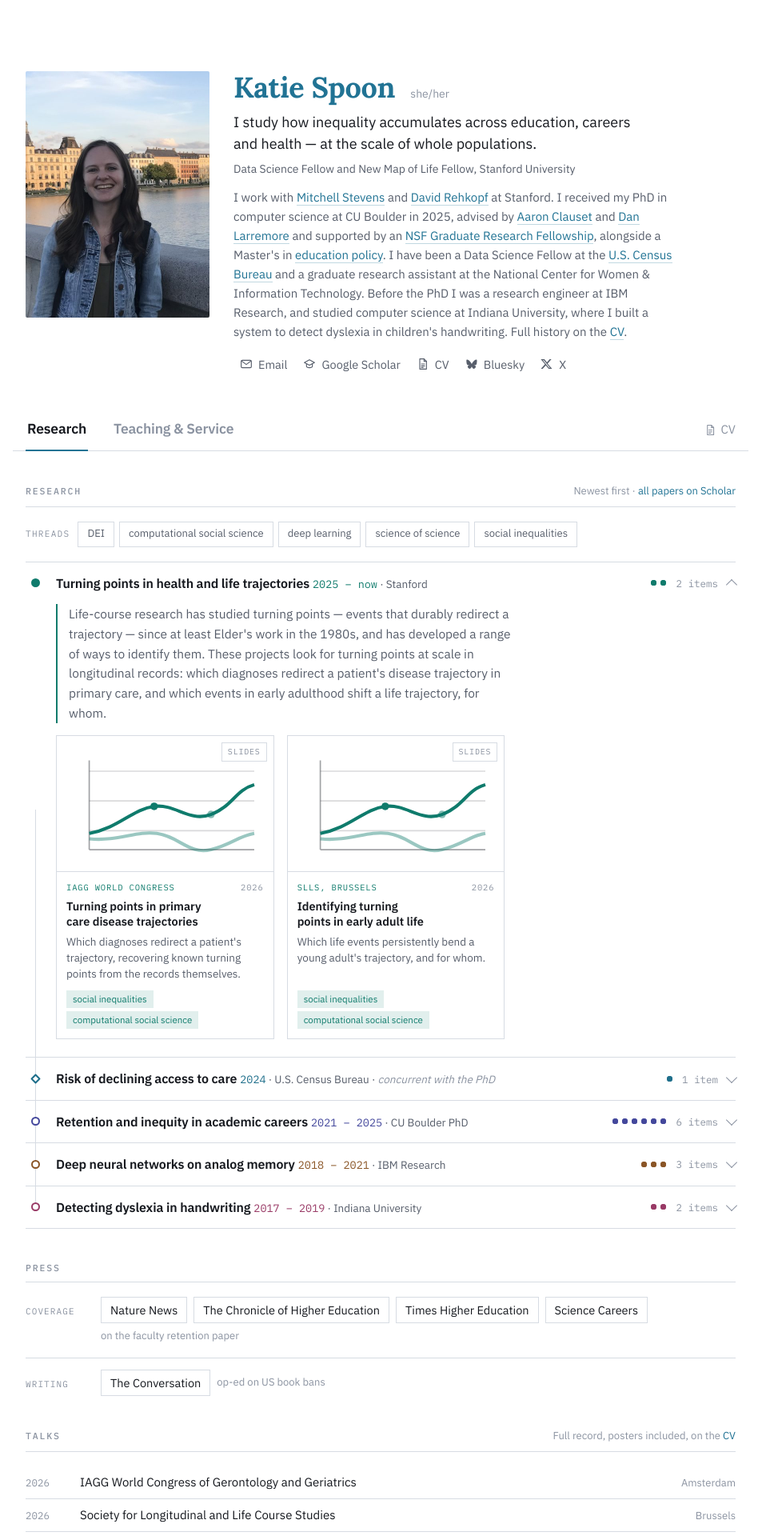
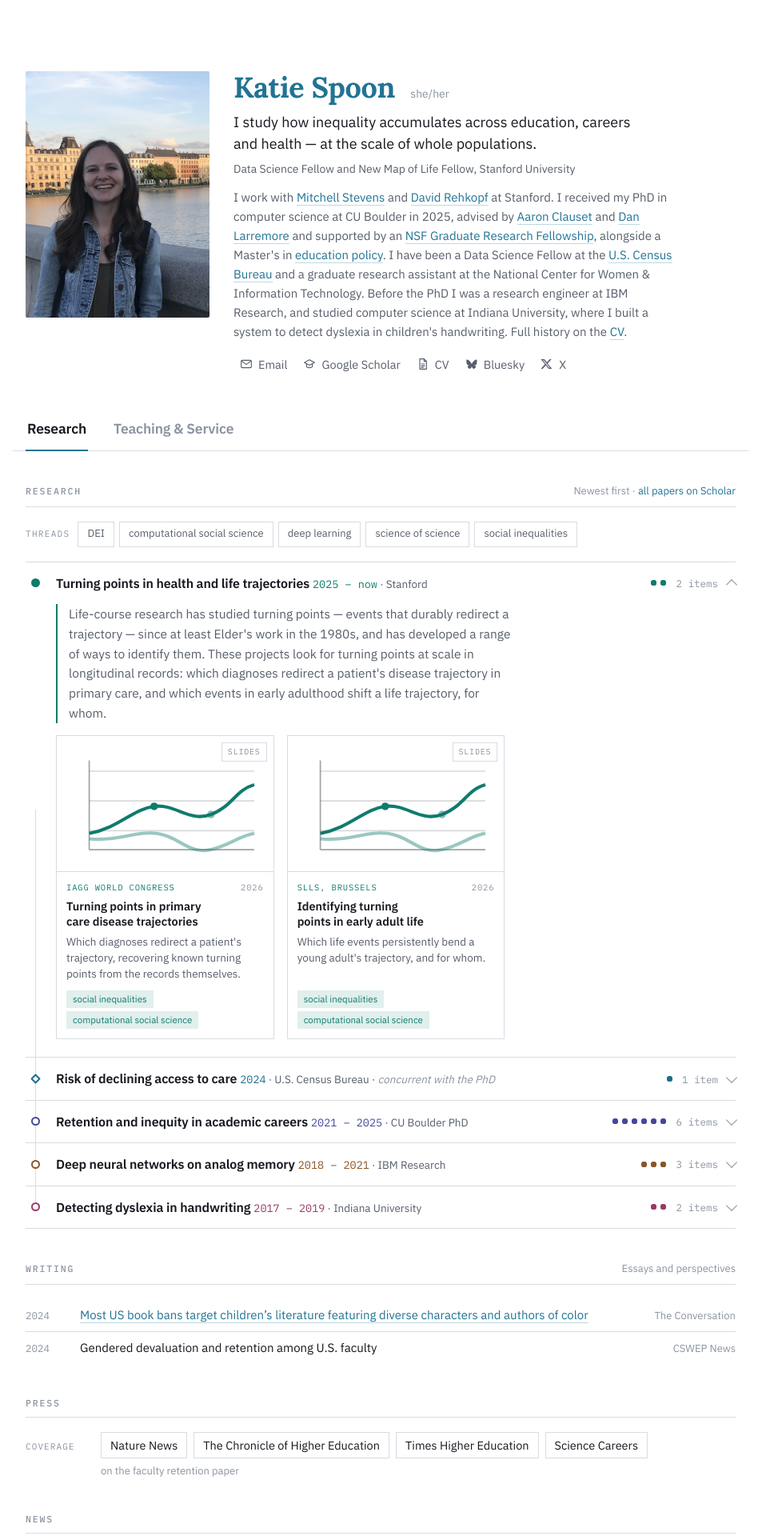
Before and after one commit to katiespoon/katiespoon.github.io, a Jekyll site: the page built from index.html, in a window 1280 px wide. Shown: the top 1920 px of the page at 80% size, without its empty margins (164-1117 px from the left). Built offline with Jekyll 4.4.1, drawn with Linux system fonts in a browser that asks for light colours; some of the changed text lies outside the part shown.

Commit message:
Drop Talks from the front page, promote Writing to a section
- Talks is gone from the front page; the CV already carries the full
  record including posters. That removes 24 rows and a show-more control.
- The CV button is gone from the Research / Teaching tab row. It was the
  third CV link on one screen, after the header row and the condensed
  bar, and it sat in a row otherwise reserved for switching sections.
- Writing is now its own section rather than a sub-row of Press, which
  also made room for the CSWEP News essay that was not on the page at
  all. Press is now purely coverage of the work, Writing is Katie's own.

Co-Authored-By: Claude Opus 5 <noreply@anthropic.com>

```diff
--- a/index.html
+++ b/index.html
@@ -205,6 +205,8 @@ img{max-width:100%}
 .row3:first-child{border-top:none}
 .row3 .yr{font-family:var(--font-data);font-size:12.5px;color:var(--ink-faint)}
 .row3 .nm{font-size:15px;min-width:0}
+.row3 .nm a{color:var(--accent);text-decoration:none;border-bottom:1px solid color-mix(in srgb,var(--accent) 30%,transparent)}
+.row3 .nm a:hover{border-bottom-color:var(--accent)}
 .row3 .loc{font-size:13px;color:var(--ink-faint);white-space:nowrap}
 #service .row3{grid-template-columns:76px 1fr auto}
 .slides{font-family:var(--font-data);font-size:10.5px;letter-spacing:.07em;text-transform:uppercase;color:var(--accent);
@@ -386,7 +388,6 @@ img{max-width:100%}
   <nav class="band pagenav" role="tablist" aria-label="Sections">
     <button role="tab" id="tab-research" aria-selected="true" aria-controls="view-research" data-tab="research">Research</button>
     <button role="tab" id="tab-teaching" aria-selected="false" aria-controls="view-teaching" data-tab="teaching">Teaching &amp; Service</button>
-    <a class="cv" href="{{ "/cv/" | relative_url }}"><svg viewBox="0 0 24 24" aria-hidden="true"><use href="#i-cv"/></svg>CV</a>
   </nav>
 
   <div class="views">
@@ -634,6 +635,22 @@ img{max-width:100%}
     </section>
 
     <section class="band">
+      <div class="sec-head"><h2>Writing</h2><span class="aside">Essays and perspectives</span></div>
+      <div class="rows">
+        <div class="row3">
+          <span class="yr">2024</span>
+          <span class="nm"><a href="https://theconversation.com/most-us-book-bans-target-childrens-literature-featuring-diverse-characters-and-authors-of-color-238731" target="_blank" rel="noopener">Most US book bans target children&rsquo;s literature featuring diverse characters and authors of color</a></span>
+          <span class="loc">The Conversation</span>
+        </div>
+        <div class="row3">
+          <span class="yr">2024</span>
+          <span class="nm">Gendered devaluation and retention among U.S. faculty</span>
+          <span class="loc">CSWEP News</span>
+        </div>
+      </div>
+    </section>
+
+    <section class="band">
       <div class="sec-head"><h2>Press</h2></div>
       <div class="press-row">
         <span class="lbl">Coverage</span>
@@ -645,45 +662,8 @@ img{max-width:100%}
           <span class="about">on the faculty retention paper</span>
         </div>
       </div>
-      <div class="press-row">
-        <span class="lbl">Writing</span>
-        <div class="outlets">
-          <a href="https://theconversation.com/most-us-book-bans-target-childrens-literature-featuring-diverse-characters-and-authors-of-color-238731" target="_blank" rel="noopener">The Conversation</a>
-          <span class="about">op-ed on US book bans</span>
-        </div>
-      </div>
     </section>
 
-    <section class="band">
-      <div class="sec-head"><h2>Talks</h2><span class="aside">Full record, posters included, on the <a href="{{ "/cv/" | relative_url }}#presentations">CV</a></span></div>
-      <div class="rows" id="talks">
-        <div class="row3"><span class="yr">2026</span><span class="nm">IAGG World Congress of Gerontology and Geriatrics</span><span class="loc">Amsterdam</span></div>
-        <div class="row3"><span class="yr">2026</span><span class="nm">Society for Longitudinal and Life Course Studies</span><span class="loc">Brussels</span></div>
-        <div class="row3"><span class="yr">2026</span><span class="nm">Sociological Science Conference</span><span class="loc">Palo Alto</span></div>
-        <div class="row3"><span class="yr">2026</span><span class="nm">Data-Intensive Research Conference</span><span class="loc">Minneapolis</span></div>
-        <div class="row3"><span class="yr">2025</span><span class="nm">Atlanta Conference on Science &amp; Innovation Policy<a class="slides" href="{{ "/atlc_undergrad.pdf" | relative_url }}" target="_blank" rel="noopener">slides</a><a class="slides" href="{{ "/atlc_grants.pdf" | relative_url }}" target="_blank" rel="noopener">slides</a></span><span class="loc">Atlanta</span></div>
-        <div class="row3"><span class="yr">2025</span><span class="nm">SCL Futures Project Convening</span><span class="loc">Stanford</span></div>
-        <div class="row3 extra"><span class="yr">2025</span><span class="nm">NCWIT</span><span class="loc">invited</span></div>
-        <div class="row3 extra"><span class="yr">2024</span><span class="nm">Rising Stars in Data Science Workshop</span><span class="loc"></span></div>
-        <div class="row3 extra"><span class="yr">2024</span><span class="nm">Association for the Study of Higher Education</span><span class="loc"></span></div>
-        <div class="row3 extra"><span class="yr">2024</span><span class="nm">CU Academic Leadership Conference</span><span class="loc">Boulder</span></div>
-        <div class="row3 extra"><span class="yr">2024</span><span class="nm">Athena Fellowship for Girls in STEM Panel</span><span class="loc">invited</span></div>
-        <div class="row3 extra"><span class="yr">2024</span><span class="nm">Coding it Forward Public Technology Showcase</span><span class="loc">12 fellows</span></div>
-        <div class="row3 extra"><span class="yr">2024</span><span class="nm">International Conference on the Science of Science &amp; Innovation</span><span class="loc"></span></div>
-        <div class="row3 extra"><span class="yr">2024</span><span class="nm">Kilpatrick Group, CU Applied Mathematics</span><span class="loc">invited</span></div>
-        <div class="row3 extra"><span class="yr">2024</span><span class="nm">Academic Analytics Research Center<a class="slides" href="{{ "/AARC_Feb2024.pdf" | relative_url }}" target="_blank" rel="noopener">slides</a></span><span class="loc">invited</span></div>
-        <div class="row3 extra"><span class="yr">2023</span><span class="nm">CU Office of Faculty Affairs</span><span class="loc">invited</span></div>
-        <div class="row3 extra"><span class="yr">2023</span><span class="nm">Atlanta Conference on Science &amp; Innovation Policy<a class="slides" href="{{ "/ATLC23.pdf" | relative_url }}" target="_blank" rel="noopener">slides</a></span><span class="loc">Atlanta</span></div>
-        <div class="row3 extra"><span class="yr">2023</span><span class="nm">International Conference on Computational Social Science<a class="slides" href="{{ "/IC2S2_23.pdf" | relative_url }}" target="_blank" rel="noopener">slides</a></span><span class="loc"></span></div>
-        <div class="row3 extra"><span class="yr">2022</span><span class="nm">Women in Network Science &amp; Diversify NetSci Satellite</span><span class="loc"></span></div>
-        <div class="row3 extra"><span class="yr">2022</span><span class="nm">International Conference on Computational Social Science</span><span class="loc"></span></div>
-        <div class="row3 extra"><span class="yr">2022</span><span class="nm">International Conference on the Science of Science &amp; Innovation</span><span class="loc"></span></div>
-        <div class="row3 extra"><span class="yr">2020</span><span class="nm">International Memory Workshop</span><span class="loc">invited</span></div>
-        <div class="row3 extra"><span class="yr">2019</span><span class="nm">American Handwriting Analysis Foundation</span><span class="loc">invited</span></div>
-        <div class="row3 extra"><span class="yr">2019</span><span class="nm">Computer Vision for Global Challenges Workshop, CVPR</span><span class="loc"></span></div>
-      </div>
-      <button class="more" type="button" data-more="talks" hidden></button>
-    </section>
 
     <section class="band">
       <div class="sec-head"><h2>News</h2></div>
```
